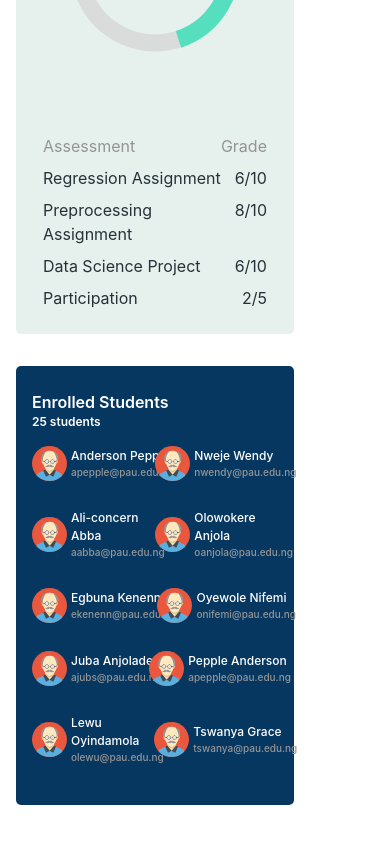
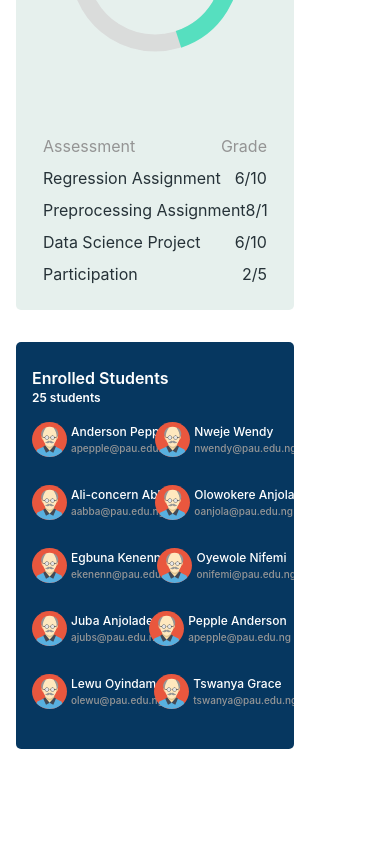
Before and after one commit to SILMS-Project/silms-nest-react, a React (Vite) app in the folder apps/silms-frontend/: page /courses/1 in a window 390 px wide. Shown: the part 807-1651 px from the top of the page. After the commit the page ends 1596 px from the top, so only its background shows below. Built offline with nearby package versions, Linux system fonts and the light colour scheme.

Commit message:
Fix text responsivity

```diff
--- a/apps/silms-frontend/src/pages/Courses/CourseDetails.tsx
+++ b/apps/silms-frontend/src/pages/Courses/CourseDetails.tsx
@@ -144,7 +144,7 @@ const CourseDetails = () => {
                 <div className="py-6" id="radial-chart">
                 </div>
 
-                <div className="flex flex-col gap-2 w-full">
+                <div className="flex flex-col gap-2 w-full truncate">
                   <div className="flex w-full justify-between text-[#949494] text-[0.75rem] font-semibold leading-normal">
                     <p> Assessment</p>
                     <p> Grade </p>
@@ -171,7 +171,7 @@ const CourseDetails = () => {
               </div>
 
               <div className="bg-[#063760] rounded-[0.3125rem]">
-                <div className="flex flex-col py-6 px-4 sm:px-6 md:px-8">
+                <div className="flex flex-col py-6 px-4 sm:px-6 md:px-8 truncate">
                   <p className="text-white text-base font-semibold"> Enrolled Students</p>
                   <p className="text-white text-xs font-semibold"> 25 students </p>
                   <div className="flex flex-col w-full justify-between py-2 gap-3">
```
